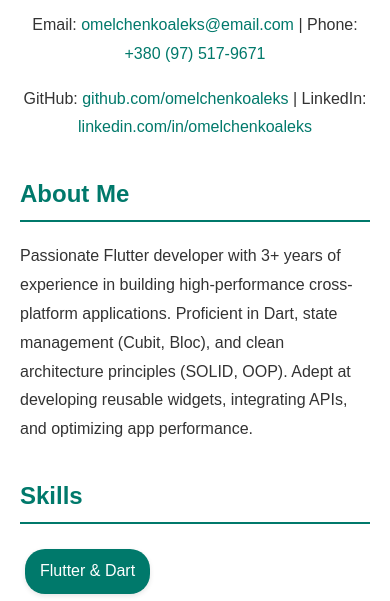
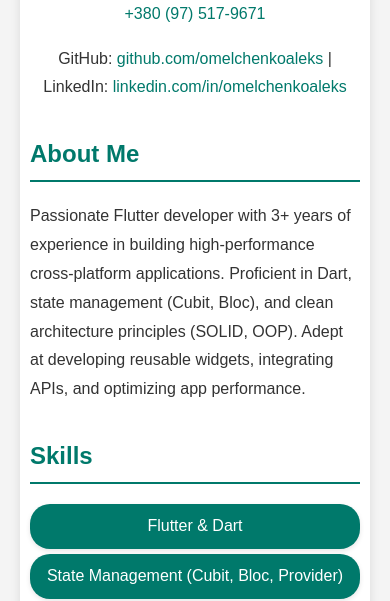
Before and after one commit to omelchenkoaleks/Resume, a plain HTML site: page index.html in a window 390 px wide. Shown: the part 217-818 px from the top of the page. Drawn offline with Linux system fonts and the light colour scheme.

Commit message:
Update index.html
Mobile optimization,

```diff
--- a/index.html
+++ b/index.html
@@ -69,6 +69,17 @@
             margin-top: 20px;
             font-size: 14px;
             color: #555;
+        }
+        @media (max-width: 600px) {
+            .container {
+                padding: 10px;
+                margin: 20px;
+            }
+            .skills li {
+                display: block;
+                margin: 5px auto;
+                text-align: center;
+            }
         }
     </style>
 </head>
```
